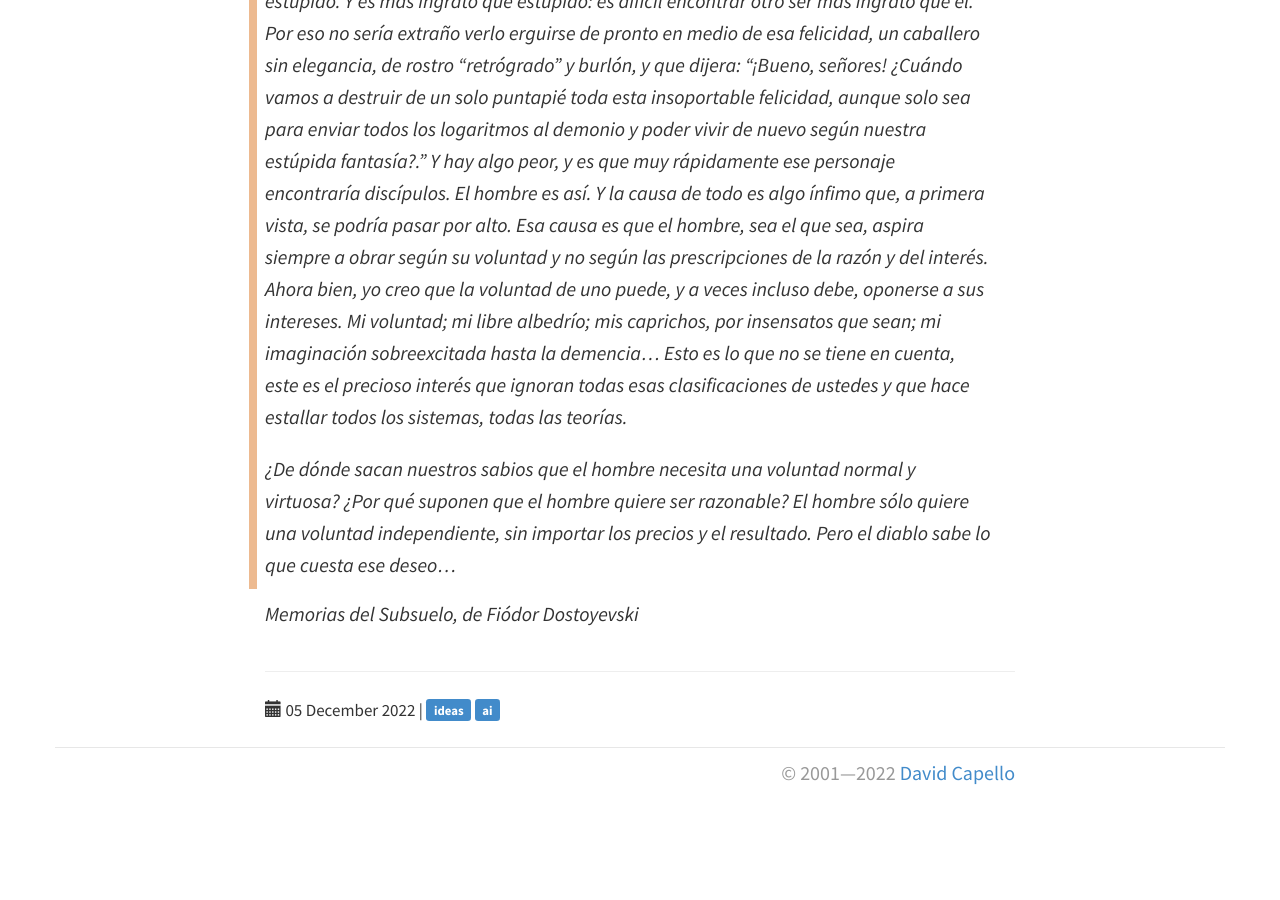
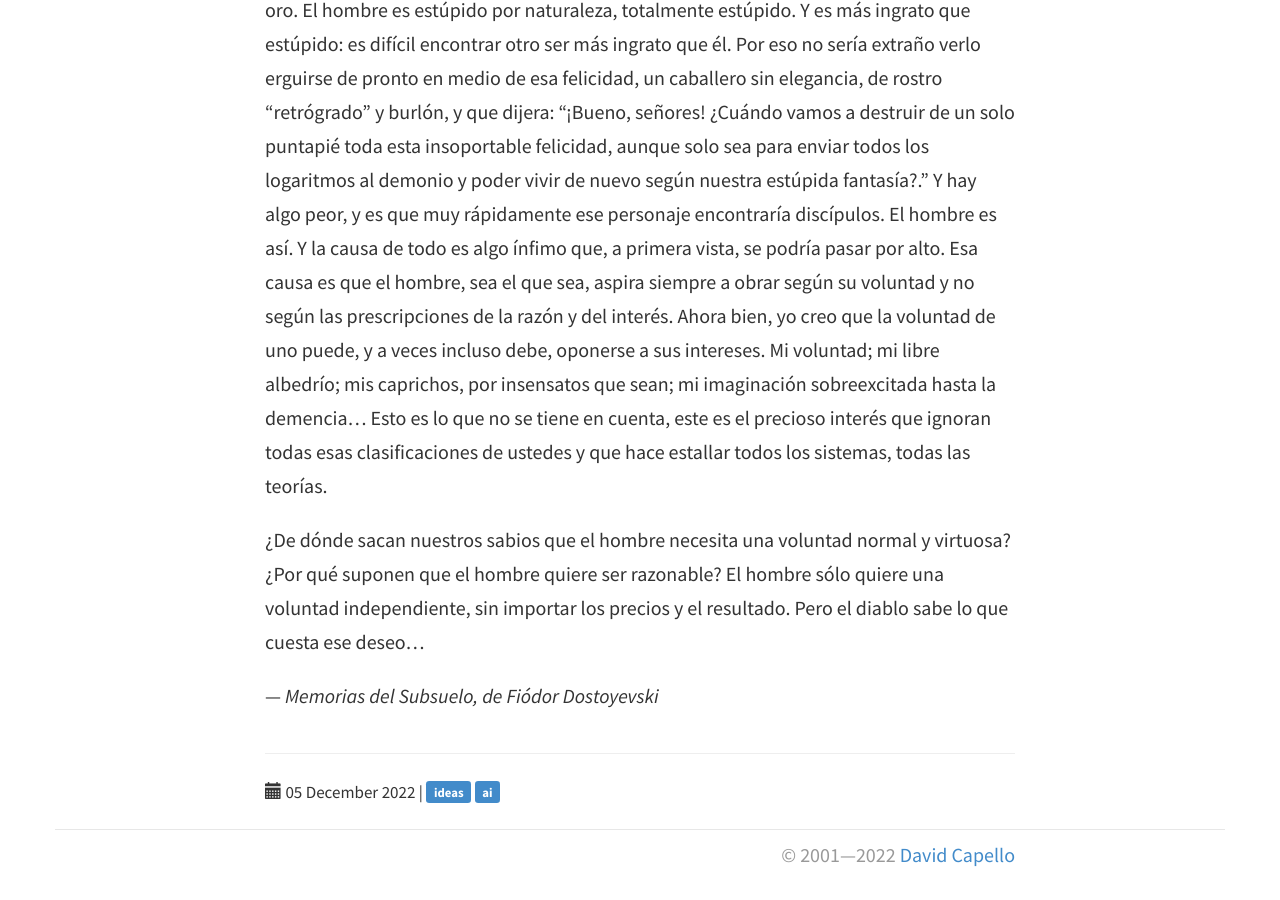
Before and after one commit to dacap/dacap.github.io, a Jekyll site: the page built from _posts/2022-12-05-inteligencia-artificial-2.md, in a window 1280 px wide and 900 px high, scrolled down 1187 px. Built offline with Jekyll 4.4.1, drawn with Linux system fonts in a browser that asks for light colours; before the commit the page ends 2005 px from its top, so only the background shows below that.

```diff
--- a/_posts/2022-12-05-inteligencia-artificial-2.md
+++ b/_posts/2022-12-05-inteligencia-artificial-2.md
@@ -5,70 +5,70 @@ category: ideas
 tags: [ideas, ai]
 ---
 
-> Se sabe que Cleopatra (excusen este ejemplo traído de la historia
-> romana) clavaba agujas de oro en el pecho de sus esclavas y que
-> disfrutaba enormemente los gritos y contorsiones de las víctimas. Me
-> dirán que eso ocurría en una época bárbara; que nuestro siglo
-> también es bárbaro, ya que todavía se clavan alfileres; que el
-> hombre, aunque tenga ahora una comprensión más clara de las cosas,
-> no se acostumbra todavía a seguir las reglas de la razón y de la
-> ciencia. Pero ustedes están convencidos de que el hombre se
-> acostumbrará con el correr del tiempo, cuando el sentido común y la
-> ciencia terminen de reeducar completamente la naturaleza humana y la
-> orienten por un camino normal. Creen que con el tiempo el hombre
-> dejará de errar y se verá, entonces, en la imposibilidad de oponerse
-> a sus intereses normales.
->
-> Pero hay más. Entonces (según ustedes) la ciencia hará saber al
-> hombre (aunque esto sea un lujo superfluo) que no tuvo nunca
-> voluntad ni caprichos y que es, en definitiva, como una tecla de
-> piano o un pedal de órgano. De modo que actúa, no de acuerdo a su
-> voluntad, sino según las leyes de la naturaleza. Bastará, entonces,
-> descubrir las leyes para que no se pueda considerar al hombre
-> responsable de sus actos, y entonces la vida será fácil. Con estas
-> leyes, todas las acciones de los hombres se podrán calcular tan
-> matemáticamente como los logaritmos, hasta la cienmilésima, y se
-> harán con ellas libros importantes, como nuestros diccionarios
-> enciclopédicos, en los que todo estará exactamente calculado y
-> previsto. Ya no habrá aventuras... y ni siquiera acciones.
->
-> Entonces (creen ustedes) se establecerán novedosas relaciones
-> económicas, que se fijarán con precisión matemática, de modo que los
-> problemas desaparecerán enseguida, por la sencilla razón de que se
-> habrán descubierto las soluciones. Entonces se construirá un hermoso
-> palacio de cristal. Entonces veremos el Pájaro de Fuego.
-> Entonces... No se puede garantizar, digo yo, que eso no sea
-> terriblemente aburrido (¿qué se podrá hacer, si todo está ya
-> calculado y fijado?). Como contrapartida, todos serán
-> sabios. Evidentemente, el aburrimiento es un mal consejero: es el
-> aburrimiento lo que mueve a clavar agujas de oro en los pechos
-> ajenos... Pero aun esto no tiene demasiada importancia. Lo grave, lo
-> terrible es, digo, que el hombre se sienta feliz de tener al alcance
-> de la mano agujas de oro. El hombre es estúpido por naturaleza,
-> totalmente estúpido. Y es más ingrato que estúpido: es difícil
-> encontrar otro ser más ingrato que él. Por eso no sería extraño
-> verlo erguirse de pronto en medio de esa felicidad, un caballero sin
-> elegancia, de rostro "retrógrado" y burlón, y que dijera: "¡Bueno,
-> señores! ¿Cuándo vamos a destruir de un solo puntapié toda esta
-> insoportable felicidad, aunque solo sea para enviar todos los
-> logaritmos al demonio y poder vivir de nuevo según nuestra estúpida
-> fantasía?." Y hay algo peor, y es que muy rápidamente ese personaje
-> encontraría discípulos. El hombre es así. Y la causa de todo es algo
-> ínfimo que, a primera vista, se podría pasar por alto. Esa causa es
-> que el hombre, sea el que sea, aspira siempre a obrar según su
-> voluntad y no según las prescripciones de la razón y del
-> interés. Ahora bien, yo creo que la voluntad de uno puede, y a veces
-> incluso debe, oponerse a sus intereses. Mi voluntad; mi libre
-> albedrío; mis caprichos, por insensatos que sean; mi imaginación
-> sobreexcitada hasta la demencia... Esto es lo que no se tiene en
-> cuenta, este es el precioso interés que ignoran todas esas
-> clasificaciones de ustedes y que hace estallar todos los sistemas,
-> todas las teorías.
->
-> ¿De dónde sacan nuestros sabios que el hombre necesita una voluntad
-> normal y virtuosa? ¿Por qué suponen que el hombre quiere ser
-> razonable? El hombre sólo quiere una voluntad independiente, sin
-> importar los precios y el resultado. Pero el diablo sabe lo que
-> cuesta ese deseo...
+Se sabe que Cleopatra (excusen este ejemplo traído de la historia
+romana) clavaba agujas de oro en el pecho de sus esclavas y que
+disfrutaba enormemente los gritos y contorsiones de las víctimas. Me
+dirán que eso ocurría en una época bárbara; que nuestro siglo
+también es bárbaro, ya que todavía se clavan alfileres; que el
+hombre, aunque tenga ahora una comprensión más clara de las cosas,
+no se acostumbra todavía a seguir las reglas de la razón y de la
+ciencia. Pero ustedes están convencidos de que el hombre se
+acostumbrará con el correr del tiempo, cuando el sentido común y la
+ciencia terminen de reeducar completamente la naturaleza humana y la
+orienten por un camino normal. Creen que con el tiempo el hombre
+dejará de errar y se verá, entonces, en la imposibilidad de oponerse
+a sus intereses normales.
 
-*Memorias del Subsuelo, de Fiódor Dostoyevski*
+Pero hay más. Entonces (según ustedes) la ciencia hará saber al
+hombre (aunque esto sea un lujo superfluo) que no tuvo nunca
+voluntad ni caprichos y que es, en definitiva, como una tecla de
+piano o un pedal de órgano. De modo que actúa, no de acuerdo a su
+voluntad, sino según las leyes de la naturaleza. Bastará, entonces,
+descubrir las leyes para que no se pueda considerar al hombre
+responsable de sus actos, y entonces la vida será fácil. Con estas
+leyes, todas las acciones de los hombres se podrán calcular tan
+matemáticamente como los logaritmos, hasta la cienmilésima, y se
+harán con ellas libros importantes, como nuestros diccionarios
+enciclopédicos, en los que todo estará exactamente calculado y
+previsto. Ya no habrá aventuras... y ni siquiera acciones.
+
+Entonces (creen ustedes) se establecerán novedosas relaciones
+económicas, que se fijarán con precisión matemática, de modo que los
+problemas desaparecerán enseguida, por la sencilla razón de que se
+habrán descubierto las soluciones. Entonces se construirá un hermoso
+palacio de cristal. Entonces veremos el Pájaro de Fuego.
+Entonces... No se puede garantizar, digo yo, que eso no sea
+terriblemente aburrido (¿qué se podrá hacer, si todo está ya
+calculado y fijado?). Como contrapartida, todos serán
+sabios. Evidentemente, el aburrimiento es un mal consejero: es el
+aburrimiento lo que mueve a clavar agujas de oro en los pechos
+ajenos... Pero aun esto no tiene demasiada importancia. Lo grave, lo
+terrible es, digo, que el hombre se sienta feliz de tener al alcance
+de la mano agujas de oro. El hombre es estúpido por naturaleza,
+totalmente estúpido. Y es más ingrato que estúpido: es difícil
+encontrar otro ser más ingrato que él. Por eso no sería extraño
+verlo erguirse de pronto en medio de esa felicidad, un caballero sin
+elegancia, de rostro "retrógrado" y burlón, y que dijera: "¡Bueno,
+señores! ¿Cuándo vamos a destruir de un solo puntapié toda esta
+insoportable felicidad, aunque solo sea para enviar todos los
+logaritmos al demonio y poder vivir de nuevo según nuestra estúpida
+fantasía?." Y hay algo peor, y es que muy rápidamente ese personaje
+encontraría discípulos. El hombre es así. Y la causa de todo es algo
+ínfimo que, a primera vista, se podría pasar por alto. Esa causa es
+que el hombre, sea el que sea, aspira siempre a obrar según su
+voluntad y no según las prescripciones de la razón y del
+interés. Ahora bien, yo creo que la voluntad de uno puede, y a veces
+incluso debe, oponerse a sus intereses. Mi voluntad; mi libre
+albedrío; mis caprichos, por insensatos que sean; mi imaginación
+sobreexcitada hasta la demencia... Esto es lo que no se tiene en
+cuenta, este es el precioso interés que ignoran todas esas
+clasificaciones de ustedes y que hace estallar todos los sistemas,
+todas las teorías.
+
+¿De dónde sacan nuestros sabios que el hombre necesita una voluntad
+normal y virtuosa? ¿Por qué suponen que el hombre quiere ser
+razonable? El hombre sólo quiere una voluntad independiente, sin
+importar los precios y el resultado. Pero el diablo sabe lo que
+cuesta ese deseo...
+
+--- *Memorias del Subsuelo, de Fiódor Dostoyevski*
```
